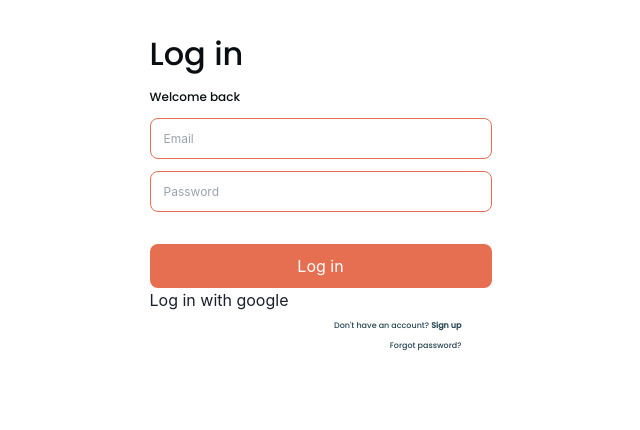
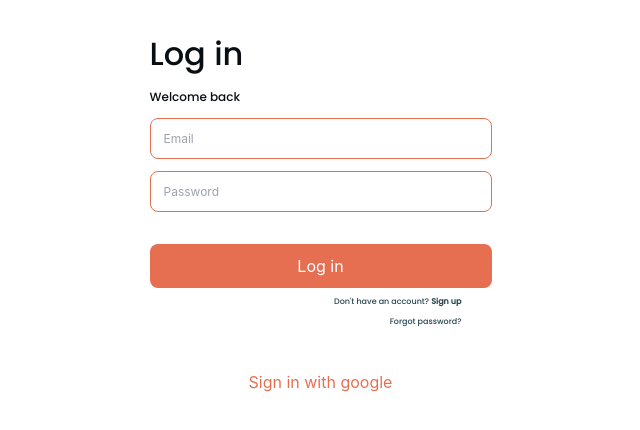
Before and after one commit to Demoivre02/moveit-demo, a Next.js app: page /login in a window 1280 px wide. Shown: the top 430 px of the page, without its empty margins (297-937 px from the left). Built offline with nearby package versions, Linux system fonts and the light colour scheme; a web font is replaced by a local one.

Commit message:
maybe last

```diff
--- a/src/pages/dashboard.tsx
+++ b/src/pages/dashboard.tsx
@@ -26,7 +26,7 @@ function Dashboard() {
       <Box  p={"1em"} py={"1em"} >
 
           <Text
-            text =  { 'Hello' + ' ' +  user?.displayName}
+              text={user?.displayName ? `Welcome ${user.displayName}` : 'Welcome user'}
             color='#080E11'
             fwt={400}
             ftz='16px'
--- a/src/pages/location.tsx
+++ b/src/pages/location.tsx
@@ -34,7 +34,7 @@ function Location() {
       <Box mt={"2em"} p={"1em"}>
 
         <Text
-          text =  { 'Welcome' + ' ' +  user?.displayName}
+            text={user?.displayName ? `Welcome ${user.displayName}` : 'Welcome user'}
           color='#080E11'
           fwt={400}
           ftz='16px'
--- a/src/pages/login.tsx
+++ b/src/pages/login.tsx
@@ -4,10 +4,12 @@ import React, {useState} from 'react'
 import { useRouter } from 'next/router'
 import Link from 'next/link'
 
-import { signInWithEmailAndPassword } from 'firebase/auth';
+import { signInWithEmailAndPassword } from 'firebase/auth';;
+
+
 import { getAuth, GoogleAuthProvider, signInWithPopup } from 'firebase/auth';
 
-import {auth} from '../firebase'
+import {app, auth} from '../firebase'
 import { useUser } from '@/context/usercontest';
 import Text from '@/components/text/text'
 import { Input } from '@/components/input/input'
@@ -16,8 +18,10 @@ import { Box } from '@chakra-ui/react'
 
 function Signup() {
 
+    const auth = getAuth();
     const router = useRouter()
     const { setUser } = useUser();
+    const provider = new GoogleAuthProvider();
     const [email, setEmail] = useState('');
     const [password, setPassword] = useState('');
 
@@ -43,7 +47,7 @@ function Signup() {
 
     const handleGoogleSignIn = async () => {
         const authProvider = new GoogleAuthProvider();
-        const authInstance = getAuth();
+        const authInstance = getAuth(app);
 
         try {
           const result = await signInWithPopup(authInstance, authProvider);
@@ -56,6 +60,11 @@ function Signup() {
           console.error('Google login error:', error);
         }
     }
+
+
+
+
+
 
   return (
     <>
@@ -92,9 +101,7 @@ function Signup() {
                     <div style={buttonParent}>
                         <button style={buttonStyle}>Log in</button>
                     </div>
-                    <div>
-                        <button onClick={handleGoogleSignIn}>Log in with google</button>
-                    </div>
+
                     <div style={smallCont}>
                         <small style={small}>Don't have an account? {' '}
                         <Link style={link} href={"/signup"} >Sign up</Link> </small>
@@ -105,6 +112,10 @@ function Signup() {
 
 
                 </form>
+
+                    <div>
+                        <button style={google} onClick={handleGoogleSignIn}>Sign in with google</button>
+                    </div>
             </div>
         </div>
     </>
@@ -132,6 +143,21 @@ const buttonStyle ={
     background: "#E76F51",
     fontSize:"16px",
     color: "white",
+    border: "0",
+    outline: 0,
+    borderRadius: "8px",
+    marginTop:"2em"
+}
+
+const google ={
+    maxWidth: "342px",
+    width:"98%",
+    height:"44px",
+    paddingInline: "13px",
+    margin:"auto",
+    background: "#fff",
+    fontSize:"16px",
+    color: "#E76F51",
     border: "0",
     outline: 0,
     borderRadius: "8px",
--- a/src/pages/ride.tsx
+++ b/src/pages/ride.tsx
@@ -26,11 +26,13 @@ function Ride() {
     <Box overflow={"scroll"} h={"90vh"} >
         <Topnav/>
 
-        <Input
-            placeHolder='Find people in your location'
-            type='search'
-            onInputChange={doNothing}
-        />
+        <Box p={"1em"}>
+            <Input
+                placeHolder='Find people in your location'
+                type='search'
+                onInputChange={doNothing}
+            />
+        </Box>
 
         <MyAwesomeMap/>
 
```
Also changed, not shown: public/assets/images/VHSZf.png (added).
